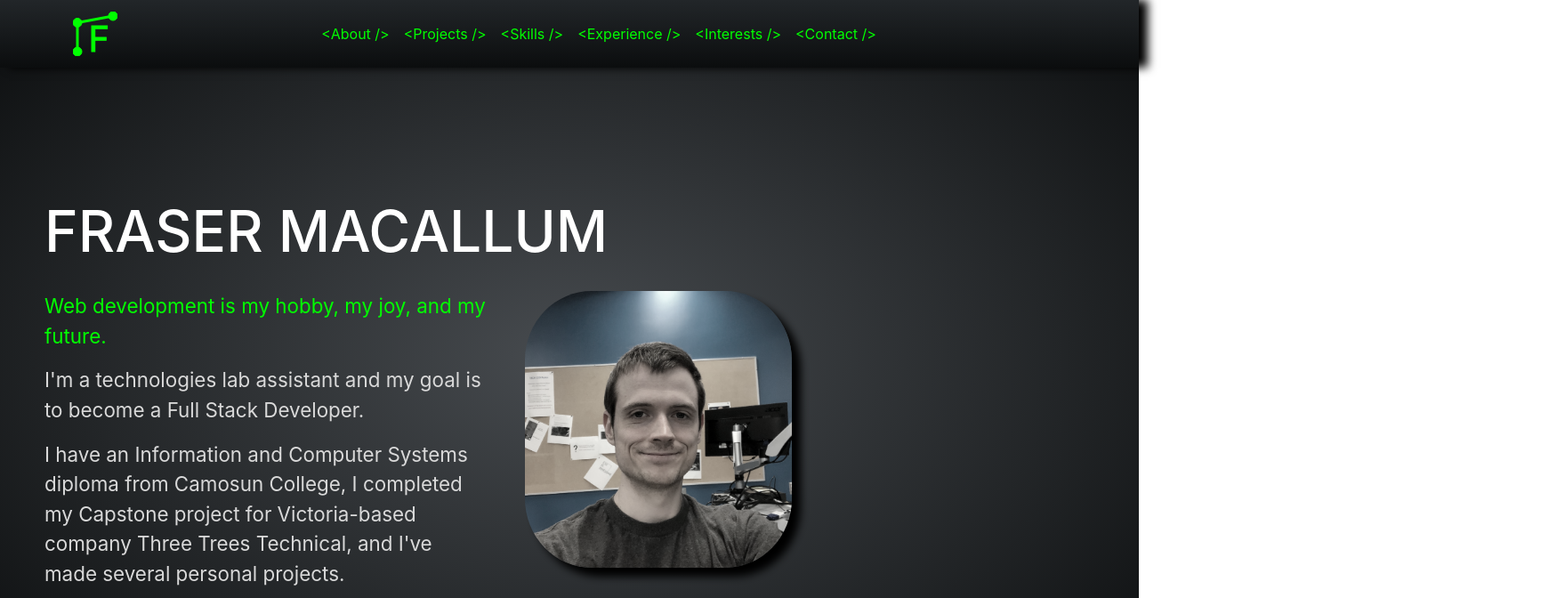
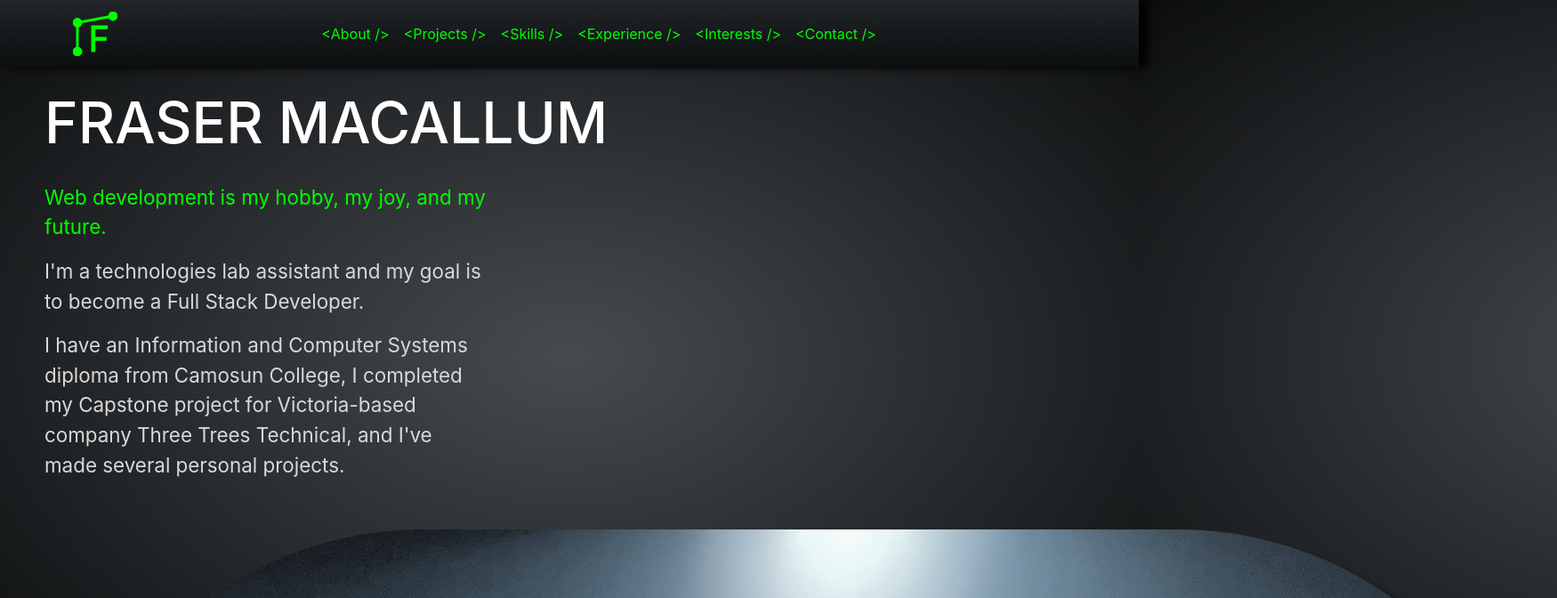
Before and after one commit to frayfray248/fraser-portfolio, a React (Create React App) app: page / in a window 1280 px wide. Shown: the top 672 px of the page at 89% size, 1750 px wide, since content can reach past the window. Built offline with nearby package versions, Linux system fonts and the light colour scheme.

Commit message:
Pictures fill available

```diff
--- a/src/Components/ProfilePicture.js
+++ b/src/Components/ProfilePicture.js
@@ -1,7 +1,7 @@
 import styled from 'styled-components'
 
 const StyledImage = styled.img`
-    max-width: 300px;
+    width: -webkit-fill-available;
     border-radius : ${props => props.radius}%;
     filter: grayscale(75%);
     box-shadow: 10px 10px 10px black;
```
